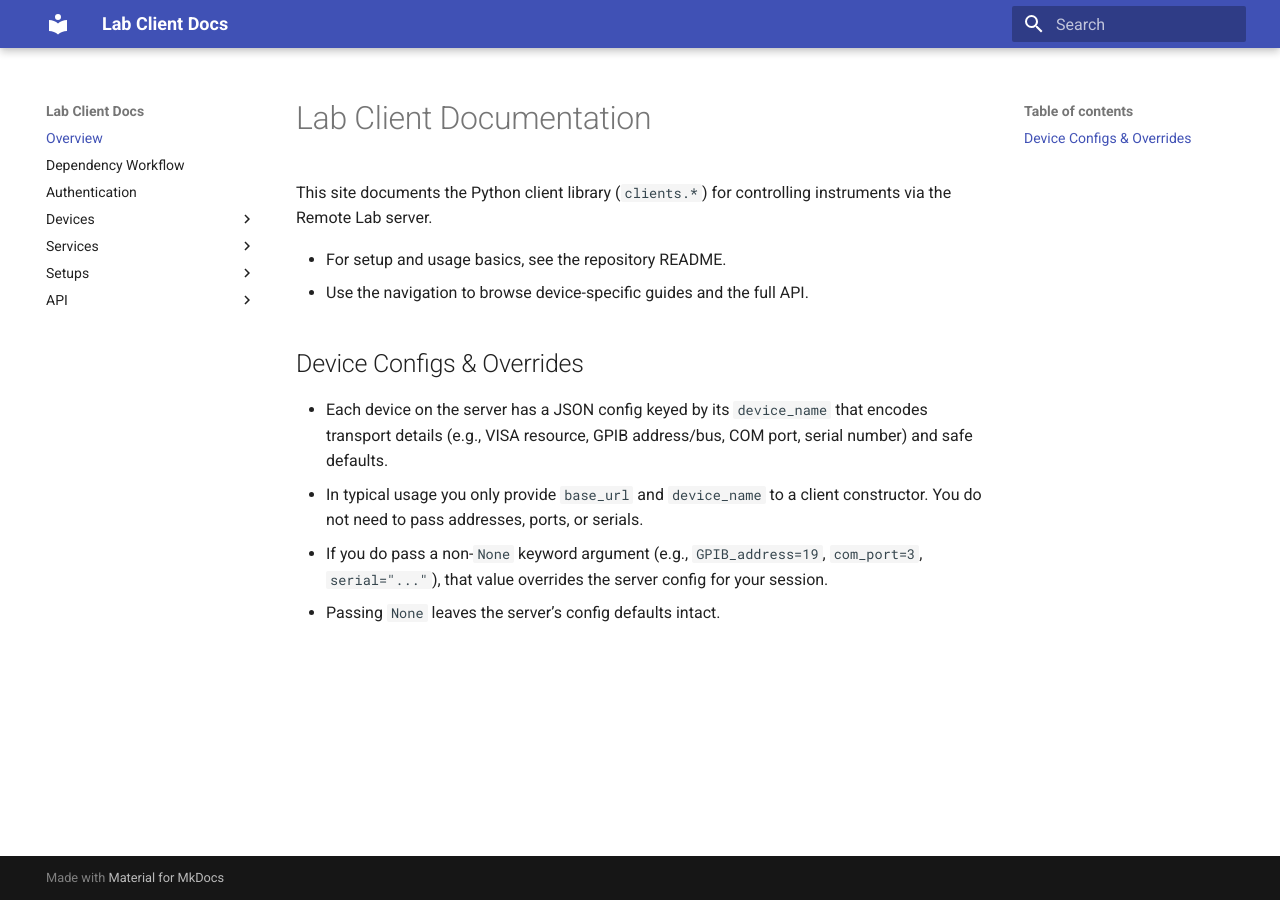
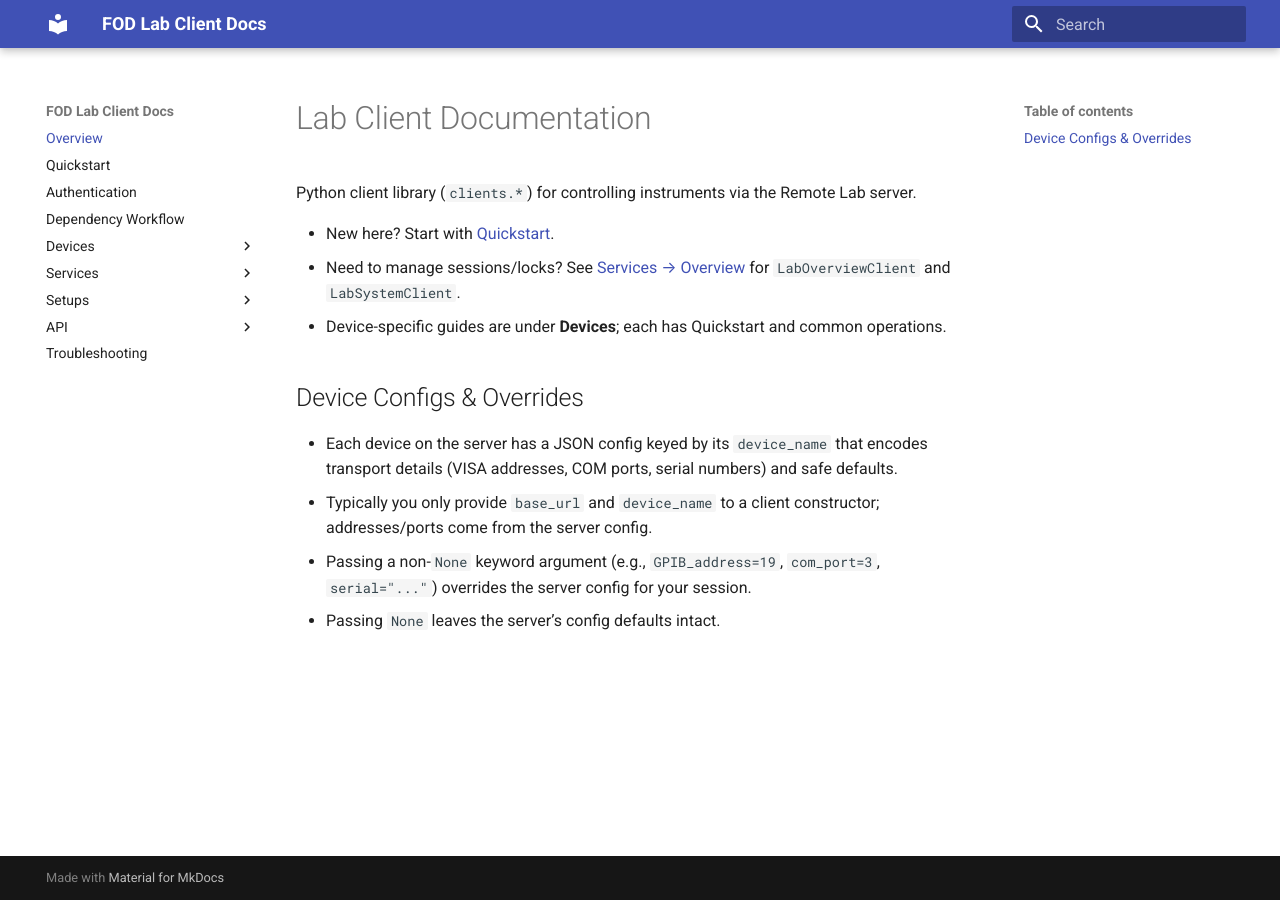
Before and after one commit to Nonlinear-FOD/lab-client, an MkDocs documentation site: the page built from docs/index.md, in a window 1280 px wide. Built offline with MkDocs 1.6.1 and Material for MkDocs 9.7.7, drawn with Linux system fonts in a browser that asks for light colours.

Commit message:
Updated documentation

```diff
--- a/docs/index.md
+++ b/docs/index.md
@@ -1,18 +1,15 @@
 # Lab Client Documentation
 
-This site documents the Python client library (`clients.*`) for controlling instruments via the Remote Lab server.
+Python client library (`clients.*`) for controlling instruments via the Remote Lab server.
 
-- For setup and usage basics, see the repository README.
-- Use the navigation to browse device-specific guides and the full API.
+- New here? Start with [Quickstart](quickstart.md).
+- Need to manage sessions/locks? See [Services → Overview](services/overview.md) for `LabOverviewClient` and `LabSystemClient`.
+- Device-specific guides are under **Devices**; each has Quickstart and common operations.
 
 ## Device Configs & Overrides
 
 - Each device on the server has a JSON config keyed by its `device_name` that
-  encodes transport details (e.g., VISA resource, GPIB address/bus, COM port,
-  serial number) and safe defaults.
-- In typical usage you only provide `base_url` and `device_name` to a client
-  constructor. You do not need to pass addresses, ports, or serials.
-- If you do pass a non-`None` keyword argument (e.g., `GPIB_address=19`,
-  `com_port=3`, `serial="..."`), that value overrides the server config for
-  your session.
+  encodes transport details (VISA addresses, COM ports, serial numbers) and safe defaults.
+- Typically you only provide `base_url` and `device_name` to a client constructor; addresses/ports come from the server config.
+- Passing a non-`None` keyword argument (e.g., `GPIB_address=19`, `com_port=3`, `serial="..."`) overrides the server config for your session.
 - Passing `None` leaves the server’s config defaults intact.
--- a/mkdocs.yml
+++ b/mkdocs.yml
@@ -1,4 +1,4 @@
-site_name: Lab Client Docs
+site_name: FOD Lab Client Docs
 theme:
   name: material
 plugins:
@@ -17,8 +17,9 @@ plugins:
             filters: []
 nav:
   - Overview: index.md
+  - Quickstart: quickstart.md
+  - Authentication: authentication.md
   - Dependency Workflow: manage_dependencies.md
-  - Authentication: authentication.md
   - Devices:
       - Zaber 1D: devices/zaber_1d.md
       - Keithley 2700: devices/keithley_2700.md
@@ -52,3 +53,4 @@ nav:
       - LPG Fabrication: setups/lpg.md
   - API:
       - Client Base: api/clients.md
+  - Troubleshooting: troubleshooting.md
```
Also changed, not shown: README.md (+36 -99 lines), docs/quickstart.md (added, +65 -0 lines), docs/services/overview.md (+2 -2 lines), docs/troubleshooting.md (added, +16 -0 lines).
